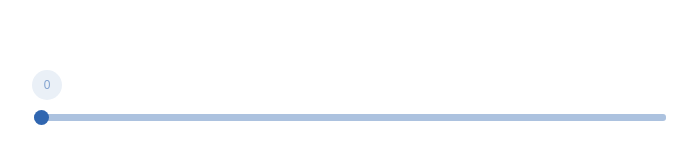
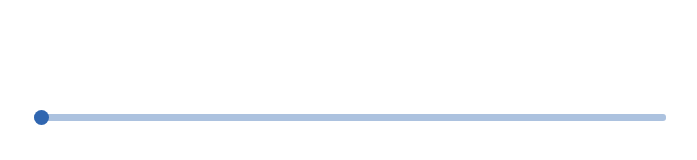
Before and after one commit to manvendra22/react-slider, a React app: page / in a window 1280 px wide. Shown: the part 292-452 px from the top of the page, without its empty margins (292-989 px from the left). Built offline with nearby package versions, Linux system fonts and the light colour scheme.

Commit message:
[Feature] Visibility added in Bubble

```diff
--- a/src/App.js
+++ b/src/App.js
@@ -6,22 +6,34 @@ import "./styles.css";
 
 export default function App() {
     let [value, setValue] = useState(0);
+    let [visible, setVisible] = useState(false);
 
     function handleChange(e) {
         console.log(e.target.value);
         setValue(e.target.value);
     }
 
+    function handleMouseUp() {
+        setVisible(false);
+    }
+
+    function handleMouseDown() {
+        setVisible(true);
+    }
+
+
     return (
         <div className="App">
             <div className="slider-container">
-                <Bubble value={value} />
+                <Bubble value={value} visible={visible} />
                 <Slider
                     min={0}
                     max={100}
                     step={1}
                     value={value}
                     onChange={handleChange}
+                    onMouseUp={handleMouseUp}
+                    onMouseDown={handleMouseDown}
                 />
             </div>
         </div>
--- a/src/Bubble.js
+++ b/src/Bubble.js
@@ -1,10 +1,10 @@
 import React from "react";
 
 export default function Slider(props) {
-    const { value } = props;
+    const { value, visible } = props;
 
     return (
-        <div className="bubble" style={{ left: `${value}%` }}>
+        <div className="bubble" style={{ left: `${value}%`, display: visible ? '' : 'none' }}>
             {value}
         </div>
     );
```
